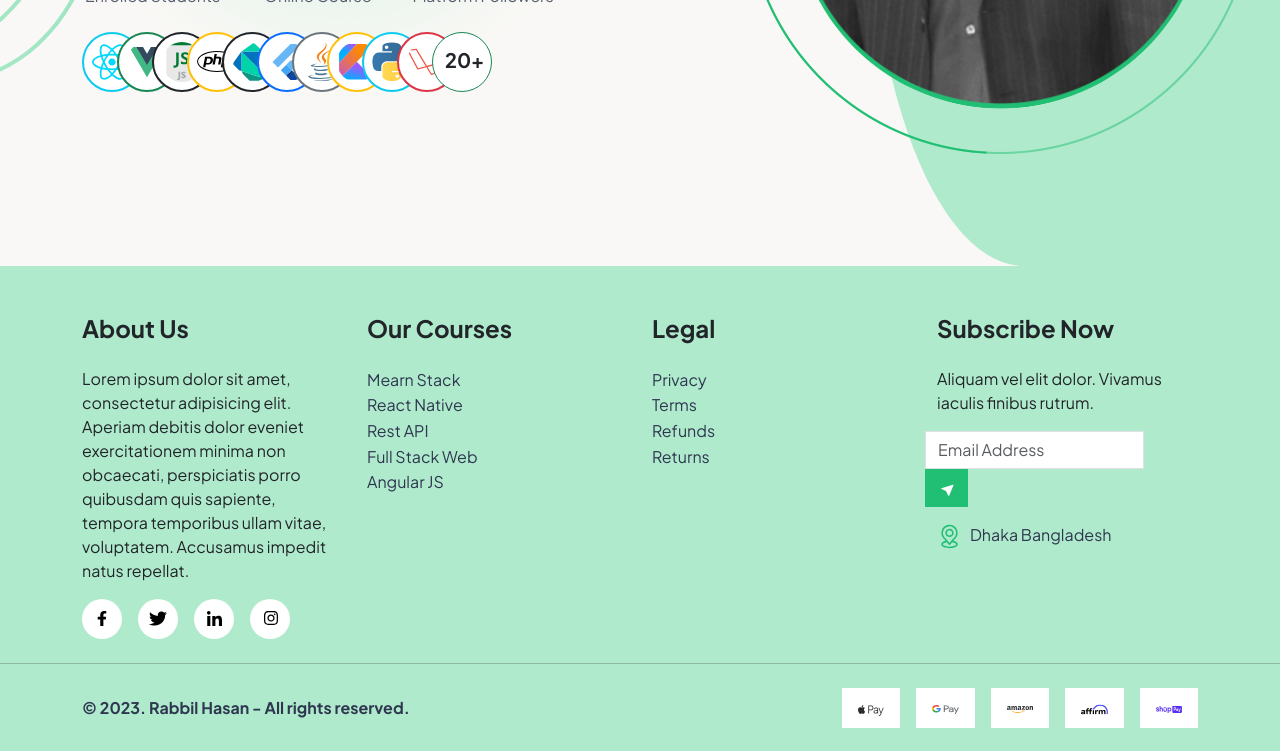
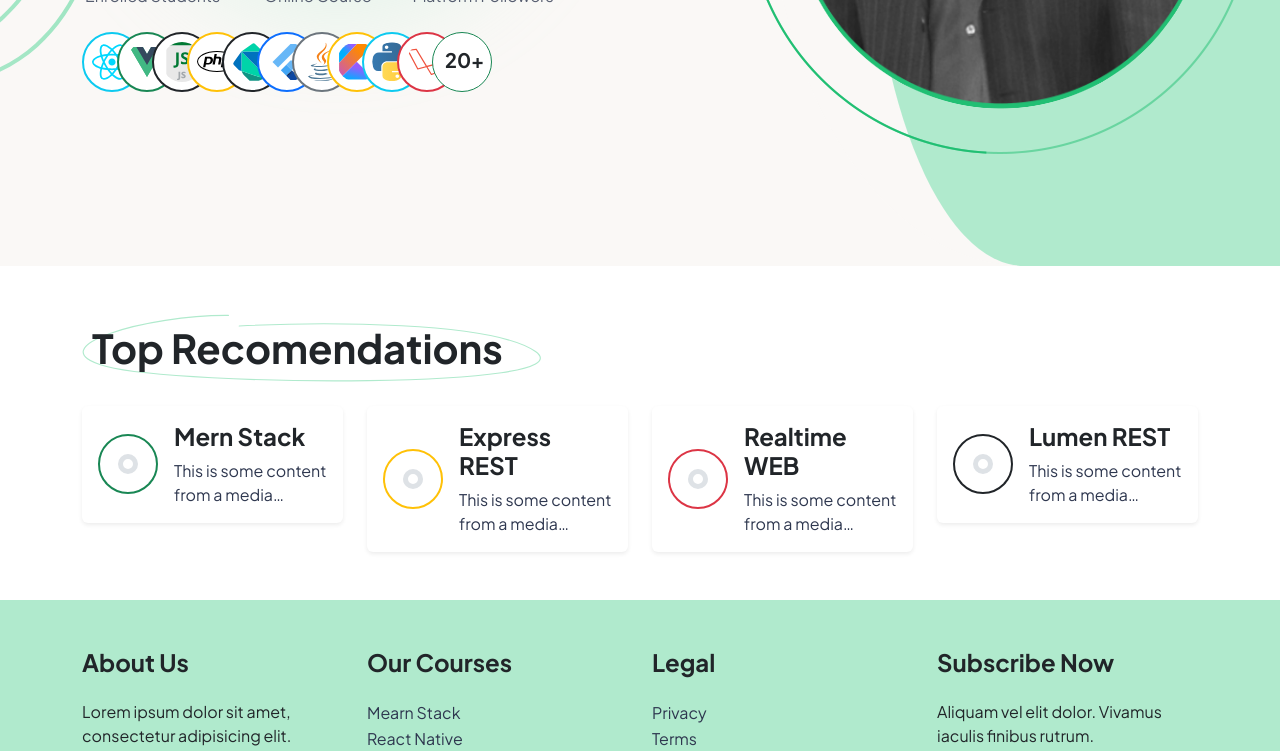
Before and after one commit to saburali/RabbilPortfolio-with-viewJS, a Vue app: page /#/ in a window 1280 px wide. Shown: the part 534-1285 px from the top of the page. Built offline with nearby package versions, Linux system fonts and the light colour scheme.

Commit message:
Top Recommendation Section - Done

```diff
--- /dev/null
+++ b/src/components/TopRecommendation.vue
@@ -0,0 +1,86 @@
+<template>
+  <div class="pt-5 pb-5">
+    <div class="container">
+      <h2 class="section-title mb-4 text-start fw-bold">Top Recomendations</h2>
+      <div class="row">
+        <div class="col-sm-6 col-md-4 col-lg-3 mb-992-25">
+          <div class="card shadow-sm rounded border-0">
+            <div class="card-body">
+              <div class="d-flex align-items-center">
+                <div class="flex-shrink-0">
+                  <div class="border-2 border-success rounded-circle h-60 w-60 d-flex justify-content-center align-items-center">
+                    <span class="border border-5 borderSecondary rounded-circle h-20 w-20 d-inline-block"></span>
+                  </div>
+                </div>
+                <div class="flex-grow-1 ms-3">
+                  <h2 class="headline-4 fw-bold">Mern Stack</h2>
+                  <p class="themeDarkColor mb-0 text-overflow-hidden" style="height: 48px;">This is some content from a media component. This is some content from a media component.</p>
+                </div>
+              </div>
+            </div>
+          </div>
+        </div>
+        <div class="col-sm-6 col-md-4 col-lg-3 mb-992-25">
+          <div class="card shadow-sm rounded border-0">
+            <div class="card-body">
+              <div class="d-flex align-items-center">
+                <div class="flex-shrink-0">
+                  <div class="border-2 border-warning rounded-circle h-60 w-60 d-flex justify-content-center align-items-center">
+                    <span class="border border-5 borderSecondary rounded-circle h-20 w-20 d-inline-block"></span>
+                  </div>
+                </div>
+                <div class="flex-grow-1 ms-3">
+                  <h2 class="headline-4 fw-bold">Express REST</h2>
+                  <p class="themeDarkColor mb-0 text-overflow-hidden" style="height: 48px;">This is some content from a media component. This is some content from a media component.</p>
+                </div>
+              </div>
+            </div>
+          </div>
+        </div>
+        <div class="col-sm-6 col-md-4 col-lg-3 mb-992-25">
+          <div class="card shadow-sm rounded border-0">
+            <div class="card-body">
+              <div class="d-flex align-items-center">
+                <div class="flex-shrink-0">
+                  <div class="border-2 border-danger rounded-circle h-60 w-60 d-flex justify-content-center align-items-center">
+                    <span class="border border-5 borderSecondary rounded-circle h-20 w-20 d-inline-block"></span>
+                  </div>
+                </div>
+                <div class="flex-grow-1 ms-3">
+                  <h2 class="headline-4 fw-bold">Realtime WEB</h2>
+                  <p class="themeDarkColor mb-0 text-overflow-hidden" style="height: 48px;">This is some content from a media component. This is some content from a media component.</p>
+                </div>
+              </div>
+            </div>
+          </div>
+        </div>
+        <div class="col-sm-6 col-md-4 col-lg-3">
+          <div class="card shadow-sm rounded border-0">
+            <div class="card-body">
+              <div class="d-flex align-items-center">
+                <div class="flex-shrink-0">
+                  <div class="border-2 border-dark rounded-circle h-60 w-60 d-flex justify-content-center align-items-center">
+                    <span class="border border-5 borderSecondary rounded-circle h-20 w-20 d-inline-block"></span>
+                  </div>
+                </div>
+                <div class="flex-grow-1 ms-3">
+                  <h2 class="headline-4 fw-bold">Lumen REST</h2>
+                  <p class="themeDarkColor mb-0 text-overflow-hidden" style="height: 48px;">This is some content from a media component. This is some content from a media component.</p>
+                </div>
+              </div>
+            </div>
+          </div>
+        </div>
+      </div>
+    </div>
+  </div>
+</template>
+
+<script>
+export default {
+  name: 'TopRecomendation',
+};
+</script>
+
+<style scoped>
+</style>
--- a/src/pages/Home.vue
+++ b/src/pages/Home.vue
@@ -3,6 +3,7 @@
     <Header />
     <!-- Main Content -->
     <Hero />
+    <TopRecommendation />
     <Footer />
   </div>
 </template>
@@ -11,10 +12,12 @@
 import Header from '../components/Header';
 import Hero from "@/components/Hero";
 import Footer from '../components/Footer';
+import TopRecommendation from "@/components/TopRecommendation";
 
 export default {
   name: "HomePage",
   components: {
+    TopRecommendation,
     Header,
     Hero,
     Footer
```
